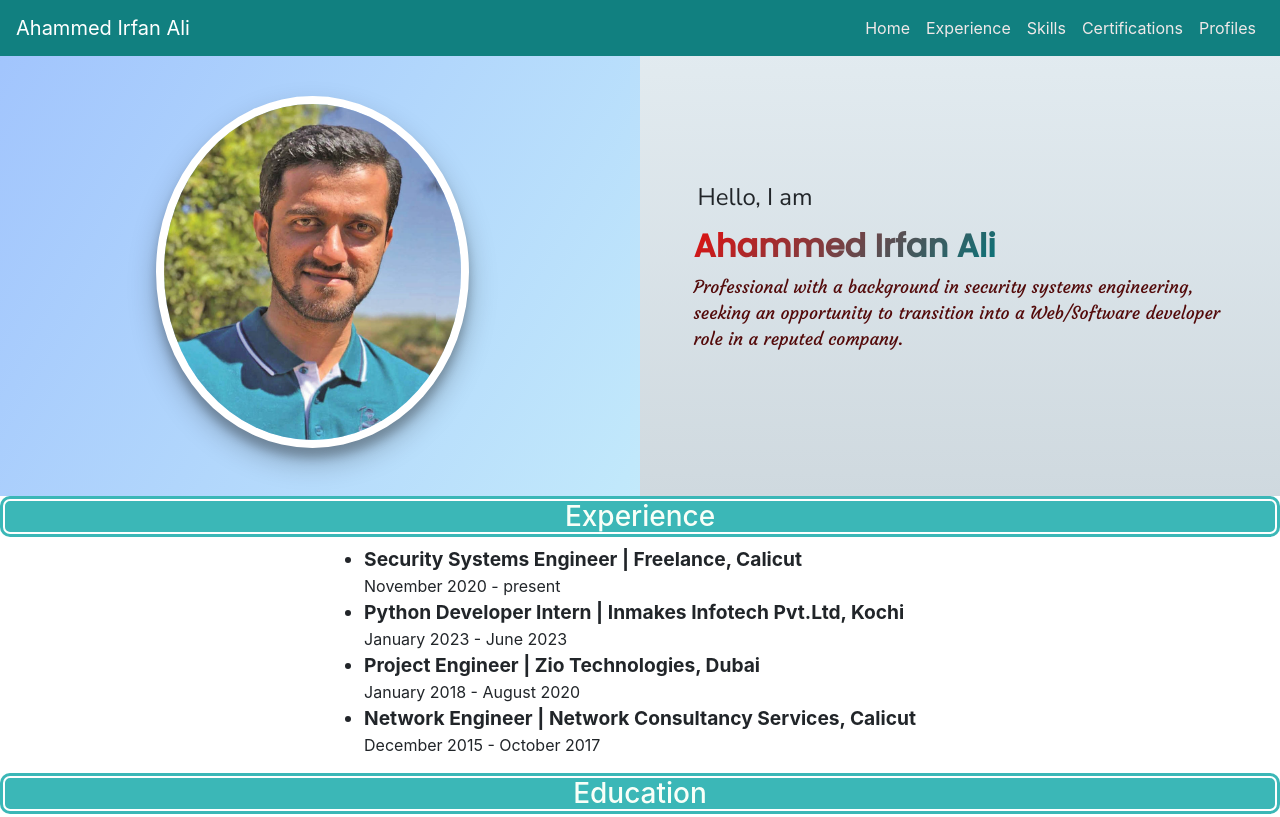
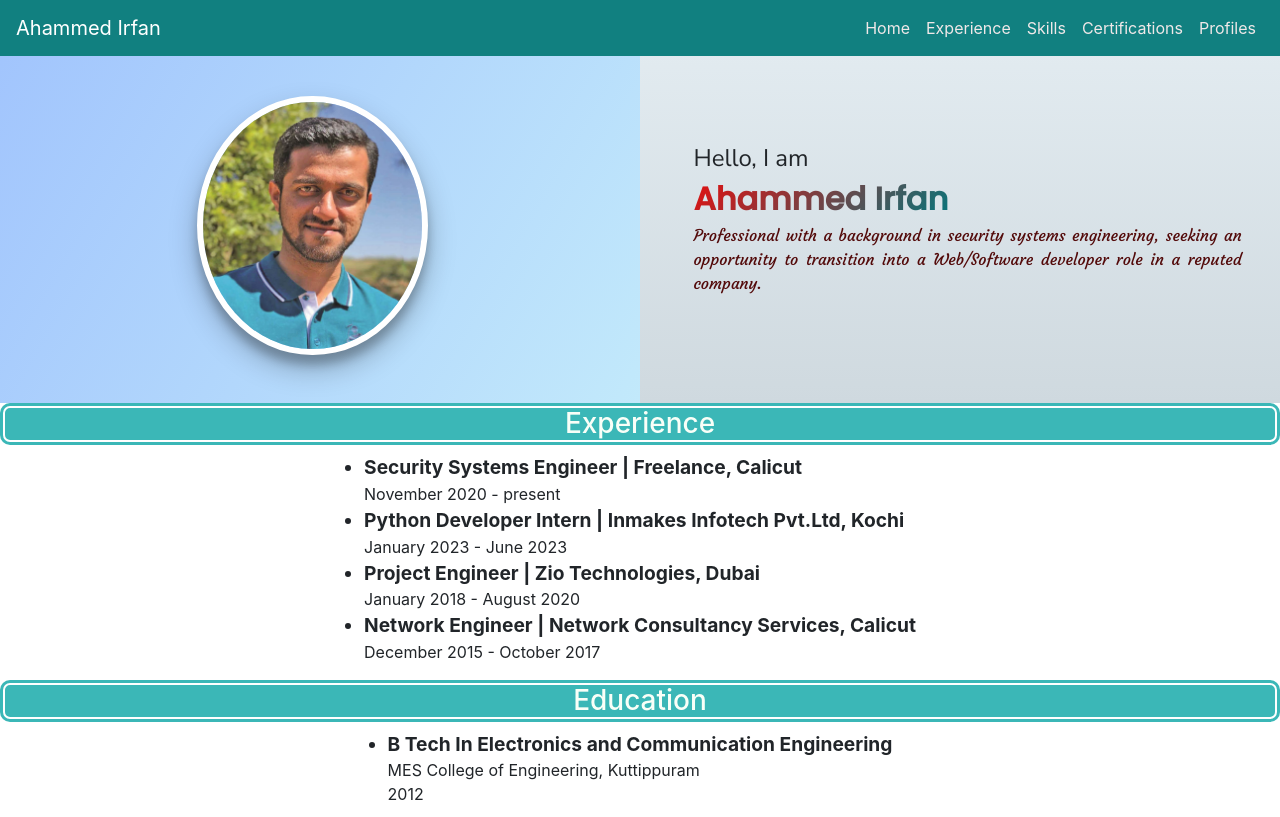
Before and after one commit to irfanpa005/Personal-Website, a plain HTML site: page index.html in a window 1280 px wide. Shown: the top 817 px of the page. Drawn offline with nearby package versions, Linux system fonts and the light colour scheme; a web font is replaced by a local one.

Commit message:
change in font

```diff
--- a/index.html
+++ b/index.html
@@ -15,7 +15,7 @@
   <!--Header section start -->
     <header>
         <nav class="navbar navbar-expand-lg nav-bg justify-content-between">
-            <a class="navbar-brand text-white" href="#">Ahammed Irfan Ali</a>
+            <a class="navbar-brand text-white" href="#">Ahammed Irfan</a>
             <button class="navbar-toggler" type="button" data-toggle="collapse" data-target="#navbarNav" aria-controls="navbarNav" aria-expanded="false" aria-label="Toggle navigation">
               <i class="fas fa-bars text-white-50"></i>
             </button>
@@ -46,12 +46,12 @@
     <section>
         <div class="row pt-5">
             <div class="col-md-6 col-12 d-flex justify-content-center align-content-center py-5 bg-photo">
-                <img src="images/irfan.jpg" class="rounded-circle photo bg-white rounded" style="border: 8px solid #fff;">
+                <img src="images/irfan.jpg" class="rounded-circle photo bg-white rounded" style="border: 6px solid #fff;">
             </div>
             <div class="col-md-6 col-12 d-flex flex-column justify-content-center align-content-center bg-intro">
               <div class="name-div">
-                <p class="text-center m-1">Hello, I am</p>
-                <h2 class="name py-2">Ahammed Irfan Ali</h2>
+                <p class="text-center m-0">Hello, I am</p>
+                <h2 class="name py-1">Ahammed Irfan</h2>
               </div>
                 <p class="intro-desc">Professional with a background in security systems engineering, seeking an
                     opportunity to transition into a Web/Software developer role in a reputed company.</p>
--- a/style.css
+++ b/style.css
@@ -1,9 +1,5 @@
 html,body{
    overflow-x: hidden;
-}
-
-h2{
-   font-size: 2rem;
 }
 
 
@@ -41,8 +37,8 @@ nav{
 }
 
 .bg-photo > img{
-   max-width: 20rem;
-   width: 50%;
+   /* max-width: 15rem; */
+   max-width: clamp(10rem,18vw,15rem);
 }
 
 .name-div{
@@ -73,10 +69,12 @@ nav{
 
 .intro-desc{
     font-family: 'Courgette', cursive;
-    font-size: 1.1em;
+    /* font-size: 0.85rem; */
     font-weight: 500;
     padding:0px 3vw;
     color: #530a0a;
+    font-size: clamp(0.8rem,1.2rem);
+    text-align: justify;
 
 }
 
@@ -171,7 +169,7 @@ nav{
       font-size: 1.8rem;
    }
     .intro-desc{
-        font-size: 0.8em;
+        /* font-size: 0.8em; */
         padding:0px 5px;
 
     }
```
